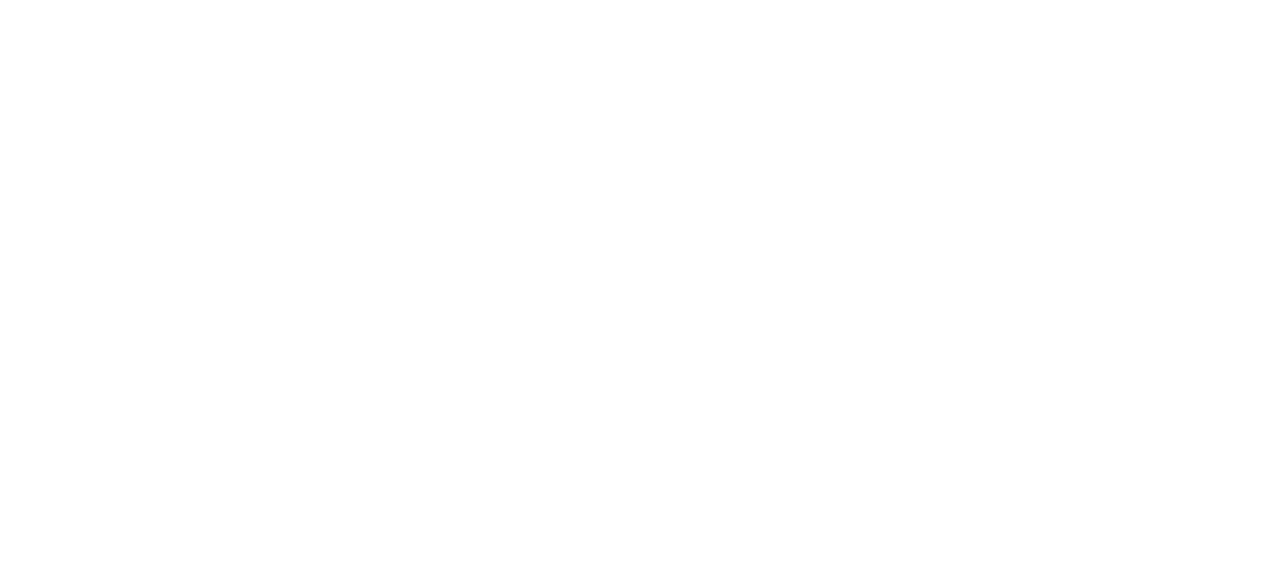
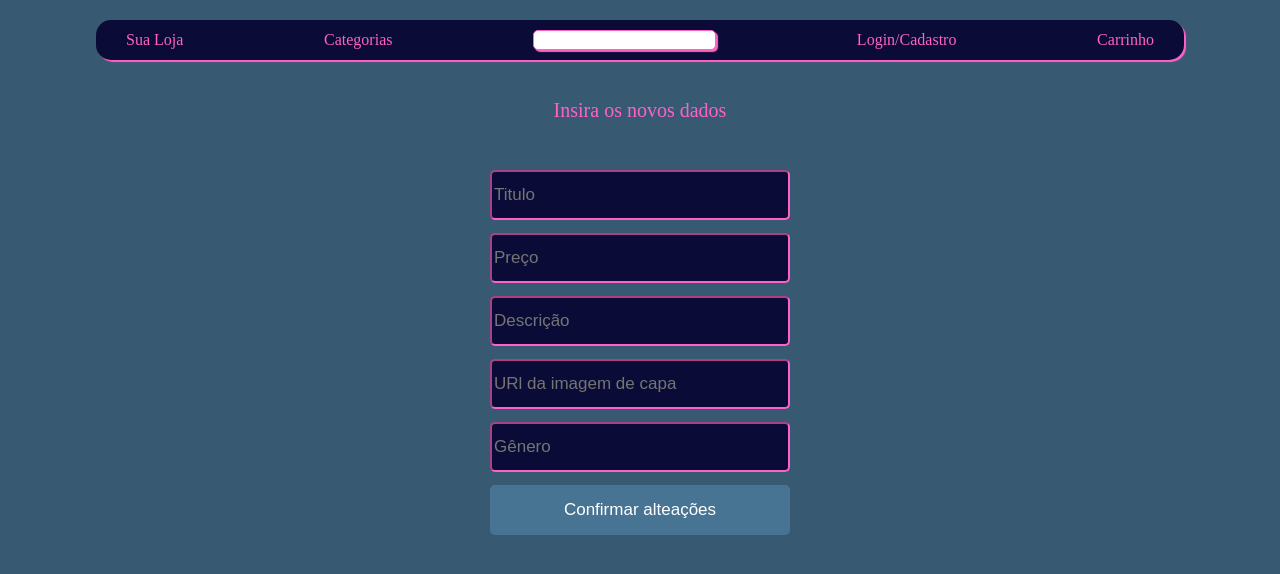
Before and after one commit to FSacerdote/projeto15-game-store-front, a React (Vite) app: page /editar/1 in a window 1280 px wide. Before the commit this address had no page. Shown: the top 574 px of the page. Built offline with nearby package versions, Linux system fonts and the light colour scheme; no server answers.

Commit message:
feat: pagina de editar jogo

```diff
--- a/src/App.jsx
+++ b/src/App.jsx
@@ -7,6 +7,7 @@
 import SuaLoja from "./pages/SuaLoja"
 import NovoJogo from "./pages/NovoJogo"
 import { UserContextProvider } from "./components/UserContext"
+import Editar from "./pages/Editar"
 
 function App() {
   return (
@@ -20,6 +21,8 @@
           <Route path="/carrinho" element={<Cart />} />
           <Route path="/sualoja" element={<SuaLoja />} />
           <Route path="/novo-jogo" element={<NovoJogo />} />
+          <Route path="/novo-jogo" element={<NovoJogo />} />
+          <Route path="/editar/:id" element={<Editar />} />
         </Routes>
       </UserContextProvider>
     </BrowserRouter>
--- a/src/components/Produto.jsx
+++ b/src/components/Produto.jsx
@@ -1,7 +1,7 @@
 import { styled } from "styled-components"
 import { useNavigate} from "react-router-dom"
 
-export default function Produto(){
+export default function Produto({id}){
 
     const navigate = useNavigate()
 
@@ -13,7 +13,7 @@
             </Banner>
             <Footer>
                 <Editar>
-                    <span>Editar</span>
+                    <span onClick={()=>navigate(`/editar/${id}`)}>Editar</span>
                 </Editar>
                 <Deletar>
                     <span>X</span>
--- /dev/null
+++ b/src/pages/Editar.jsx
@@ -0,0 +1,111 @@
+import { styled } from "styled-components"
+import NavBar from "../Components/NavBar"
+import { useEffect, useState } from "react"
+import axios from "axios"
+import { useNavigate, useParams } from "react-router-dom"
+
+export default function Editar(){
+
+    const {id} = useParams()
+
+    const [titulo, setTitulo] = useState("")
+    const [preco, setPreco] = useState("")
+    const [descricao, setDescricao] = useState("")
+    const [capa, setCapa] = useState("")
+    const [genero, setGenero] = useState("")
+
+    const navigate = useNavigate()
+
+    useEffect(()=>{
+        axios.get(`${import.meta.env.VITE_API_URL}/game/${id}`)
+            .then((response)=>{
+                setTitulo(response.data.titulo)
+                setPreco(response.data.valor)
+                setDescricao(response.data.descricao)
+                setCapa(response.data.capa)
+                setGenero(response.data.genero)
+            })
+            .catch((erro)=> console.log(erro.message))
+    }, [])
+
+    function editGame(event){
+        event.preventDefault()
+        const gameEditado = {titulo, preco, descricao, capa, genero}
+        axios.put(`${import.meta.env.VITE_API_URL}/editar/${id}`, gameEditado)
+            .then(()=>navigate("/sualoja"))
+            .catch((erro)=> console.log(erro.message))
+    }
+
+
+    return(
+        <Pagina>
+           {/*  <Container>   */}
+                <h1>Insira os novos dados</h1>
+                <Form onSubmit={editGame}>
+                    <input type="text" placeholder="Titulo" value={titulo} onChange={(event)=> setTitulo(event.target.value)} required/>
+                    <input type="text" placeholder="Preço" value={preco} onChange={(event)=> setPreco(event.target.value)} required/>
+                    <input type="text" placeholder="Descrição" value={descricao} onChange={(event)=> setDescricao(event.target.value)} required/>
+                    <input type="text" placeholder="URl da imagem de capa" value={capa} onChange={(event)=> setCapa(event.target.value)} required/>
+                    <input type="text" placeholder="Gênero" value={genero} onChange={(event)=> setGenero(event.target.value)} required/>
+                    <button type="submit">Confirmar alteações</button>
+                </Form>
+            {/* </Container> */}
+            <NavBar/>
+        </Pagina>
+    )
+}
+
+const Pagina = styled.div`
+    display: flex;
+    flex-direction: column;
+    align-items: center;
+    height: 100vh;
+    width:100%;
+    background-color: #375971ff;
+    padding-top: 100px;
+    h1{
+        color: #ff61c6ff;
+        font-size: 20px;
+    }
+`
+
+const Form = styled.form`
+    margin-top: 50px;
+    display: flex;
+    flex-direction: column;
+    gap: 13px;
+    input{
+        width: 300px;
+        height: 50px;
+        font-size: 17px;
+        //background-color: #375971ff;
+        background-color: #0a0c37ff;
+        color: white;
+        border-radius: 5px;
+        border-color: #ff61c6ff;
+    }
+    button{
+        font-size: 17px;
+        height: 50px;
+        background-color: #487494;
+        color:white;
+        border: none;
+        border-radius: 5px;
+        &:hover{
+            cursor: pointer;
+            filter: brightness(0.9);
+        }
+    }
+`
+
+const Container = styled.div`
+    padding-top: 70px;
+    background-color: #0a0c37ff;
+    border: 0.5px solid #ff61c6ff;
+    width: 85%;
+    height: 90%;
+    border-radius: 15px;
+    display: flex;
+    flex-direction: column;
+    align-items: center;
+`
--- a/src/pages/SuaLoja.jsx
+++ b/src/pages/SuaLoja.jsx
@@ -34,7 +34,7 @@
                 </Topo>
                 <GamesContainer>
                     {/* {games.map((game)=><Produto/>)} */}
-                    <Produto/>
+                    <Produto id={"64b09199958f9440d29d15ff"}/>
                 </GamesContainer>
             </Corpo>
         </Loja>
```
